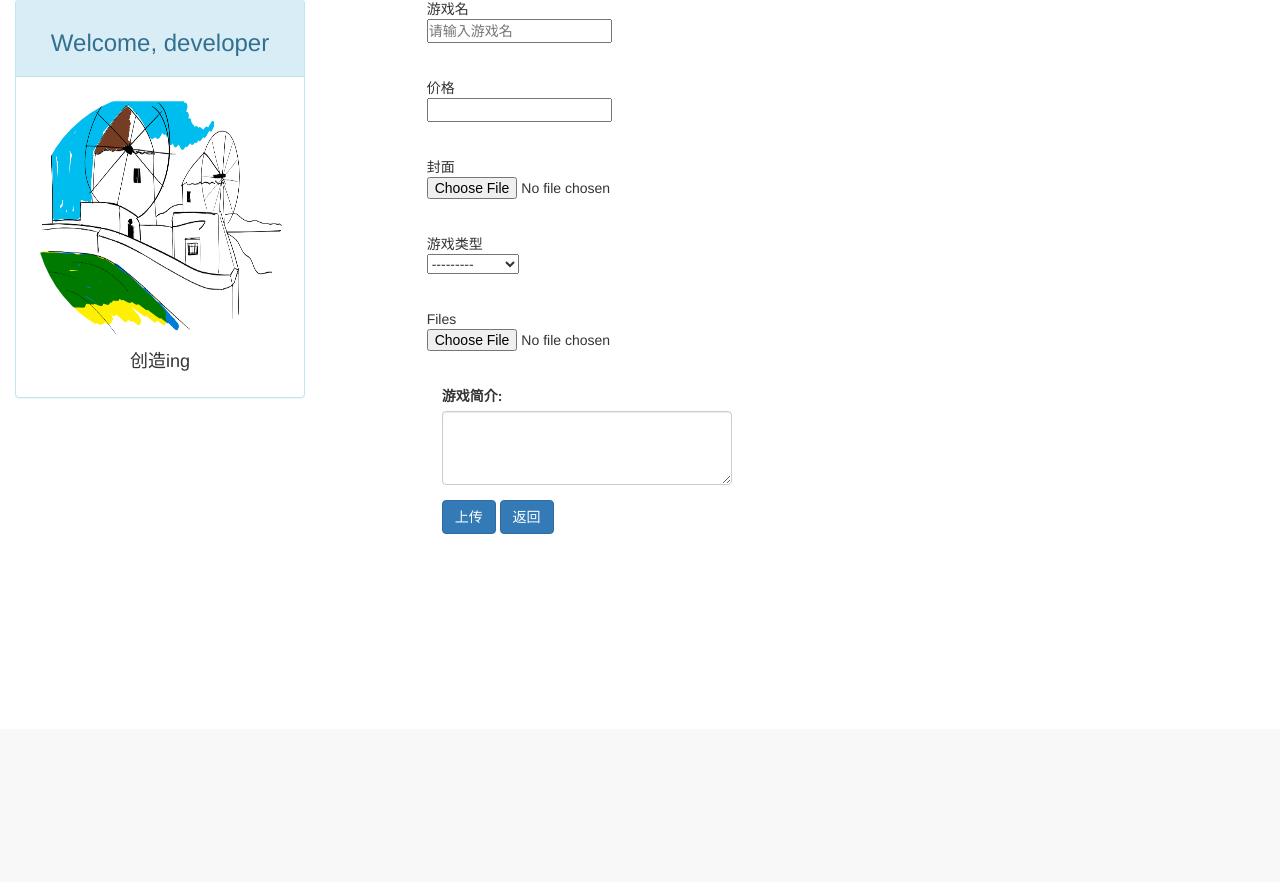
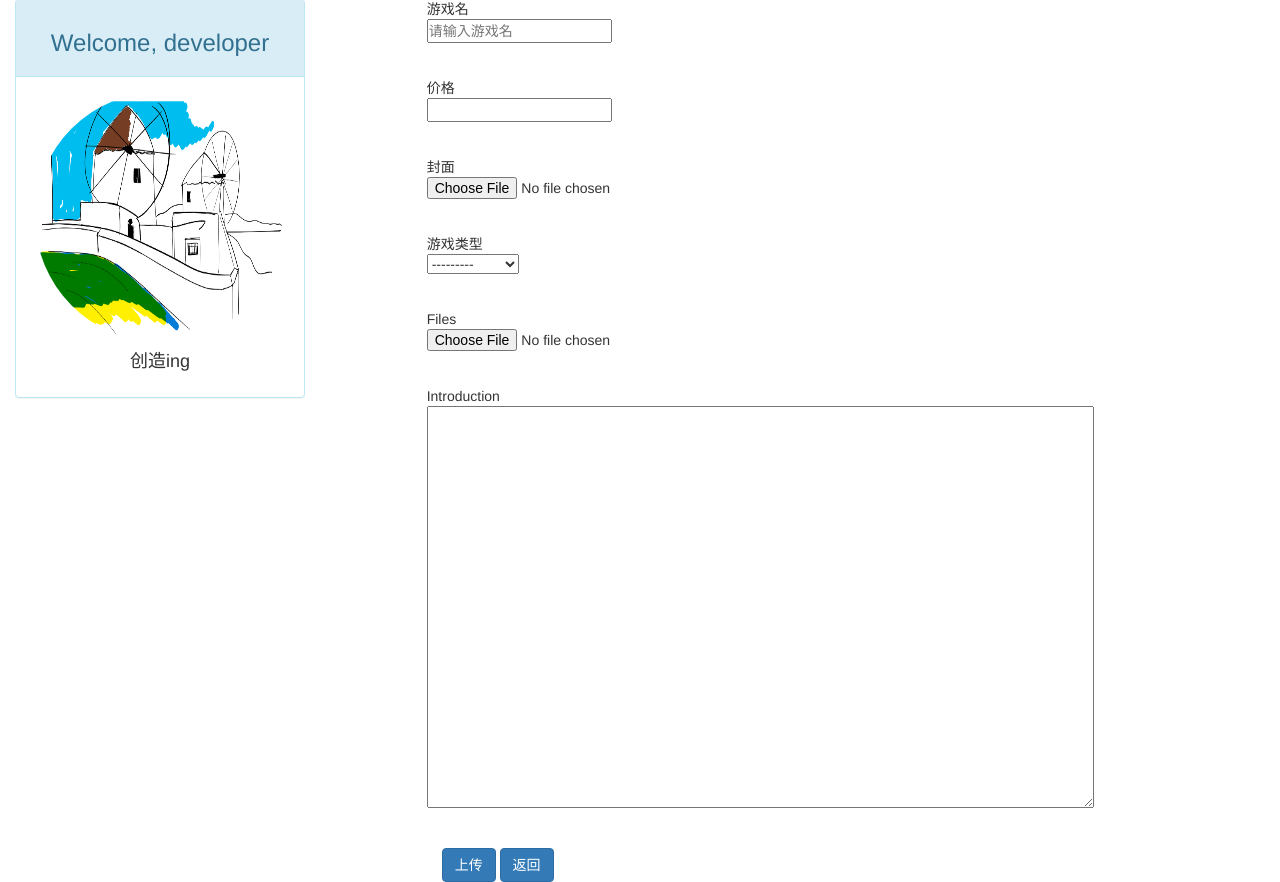
Before and after one commit to Juan-Chen45/OOAD_Project, a Django app: template game/templates/add_game.html in a window 1280 px wide. Shown: the part 71-953 px from the top of the page. Before the commit the page ends 605 px from the top, so only its background shows below. Run offline with Django 3.2, Linux system fonts and the light colour scheme; the template is opened without the code that fills it: values that come from a table or form of the project are taken from there, others are empty; data comes from the database, SQL or seed files in the repository; both versions use the stored data as it was after the commit; some libraries are stand-ins or nearby versions.

```diff
--- a/developer/urls.py
+++ b/developer/urls.py
@@ -7,6 +7,6 @@ urlpatterns = [
     path('modify', views.modify_developer_message, name='modify developer message'),
     path('select', views.game_select, name='game select'),
     path('dlc_branch', views.dlc_select, name='dlc select'),
-    path('<str:developer_name>', views.developer_message, name='developer message'),
+    # path('<str:developer_name>', views.developer_message, name='developer message'),
 
 ]
--- a/game/forms.py
+++ b/game/forms.py
@@ -8,11 +8,11 @@ from game.models import Game, GameType, DLC, Version
 class GameRegisterForm(forms.Form):
     name = forms.CharField(label="游戏名", max_length=20, min_length=3,
                            widget=forms.TextInput(attrs={"placeholder": "请输入游戏名"}))
-    introduction = forms.Textarea(attrs={'width':"50%", 'cols' : "80", 'rows': "20", })
     price = forms.FloatField(label="价格", min_value=0)
     avatar = forms.ImageField(label="封面")
     type = forms.ModelChoiceField(label="游戏类型",queryset=GameType.objects.all())
     files = forms.FileField(validators=[validators.FileExtensionValidator(['swf'])])
+    introduction = forms.CharField(widget=forms.Textarea(attrs={'width':"40%", 'cols' : "80", 'rows': "20", }))
 
     # 在clean验证的时候其实可以根据每一个不同的字段进行验证的
     def clean_name(self):
--- a/game/models.py
+++ b/game/models.py
@@ -22,7 +22,7 @@ class Game(models.Model, ReadNum_Expand):
     author = models.ForeignKey(Developer, on_delete=models.DO_NOTHING)
     create_time = models.DateTimeField(auto_now_add=True)  # 创建时自动搞时间
     lastupdate_time = models.DateTimeField(auto_now=True)  # 修改时自动改时间
-    price = models.FloatField()
+    price = models.FloatField(default=0)
     avatar = models.ImageField(upload_to="game_image/%Y/%m/%d/")
     files = models.FileField(upload_to="game_file/%Y/%m/%d/",null=True)
 
--- a/game/templates/add_game.html
+++ b/game/templates/add_game.html
@@ -56,10 +56,7 @@
     </div>
 
 {% endfor %}
-    <div class="form-group">
-         <label for="introduction">游戏简介:</label>
-         <textarea class="form-control" rows="3"></textarea>
-     </div>
+
     <button type="submit" value="Submit" class="btn btn-primary">上传</button>
 <a href="{% url 'developer home' %}">
             <button type="button" class="btn btn-primary">返回</button>
--- a/game/views.py
+++ b/game/views.py
@@ -175,7 +175,7 @@ def regist_game(request):
         if reg_form.is_valid():
             name = reg_form.cleaned_data["name"]
             # 还未在html里加入这个复选框
-            introduction = request.POST.get('introduction', '')
+            introduction = reg_form.cleaned_data['introduction']
             author = Developer.objects.get(user=request.user)
             price = reg_form.cleaned_data["price"]
             typelist = reg_form.cleaned_data['type']
@@ -185,7 +185,7 @@ def regist_game(request):
                                        price=price, avatar=avatar, game_type=typelist,files = files)
             game.save()
             # redirect 去的地址要改
-            return redirect(request.GET.get("from", reverse("home")))
+            return redirect(request.GET.get("from", reverse("developer home")))
         else:
 
             context["form"] = reg_form
@@ -196,7 +196,6 @@ def regist_game(request):
         # 是 get
         reg_form = GameRegisterForm()
         context["form"] = reg_form
-        context["types"] = GameType.objects.filter()
         return render(request, "add_game.html", context)
 
 
```
Also changed, not shown: developer/templates/game_select.html (+5 -3 lines), developer/views.py (+8 -8 lines), db.sqlite3, game/migrations/0003_auto_20201224_2359.py (added), media/game_image/2020/12/24/IMG_20180927_163537.jpg (added), 1 other file.
